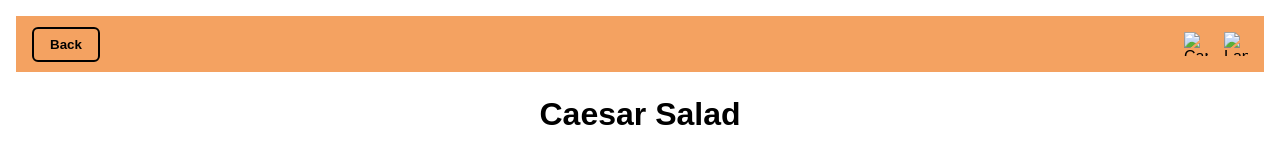
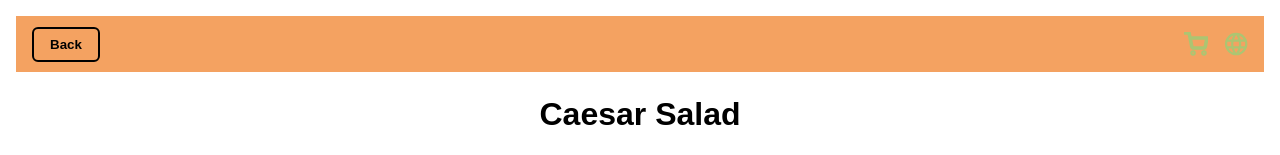
Before and after one commit to samuellukaswidmer/HCI-application, a plain HTML site: page pages/caesar-salad.html in a window 1280 px wide. Shown: the top 155 px of the page. Drawn offline with Linux system fonts and the light colour scheme.

Commit message:
detailled menu items

```diff
--- a/pages/caesar-salad.html
+++ b/pages/caesar-salad.html
@@ -10,8 +10,8 @@
 <div class="top-bar">
   <button class="back-button" onclick="history.back()">Back</button>
   <div class="icons">
-    <img src="../assets/cart-icon.svg" class="icon" alt="Cart" />
-    <img src="../assets/globe-icon.svg" class="icon" alt="Language" />
+    <img src="../shopping-cart.svg" class="icon" alt="Cart" />
+    <img src="../language-symbol.svg" class="icon" alt="Language" />
   </div>
 </div>
 
```
Also changed, not shown: pages/risotto.html (+2 -2 lines), pages/shrimp.html (+2 -2 lines), pages/spaghetti.html (+2 -2 lines).
